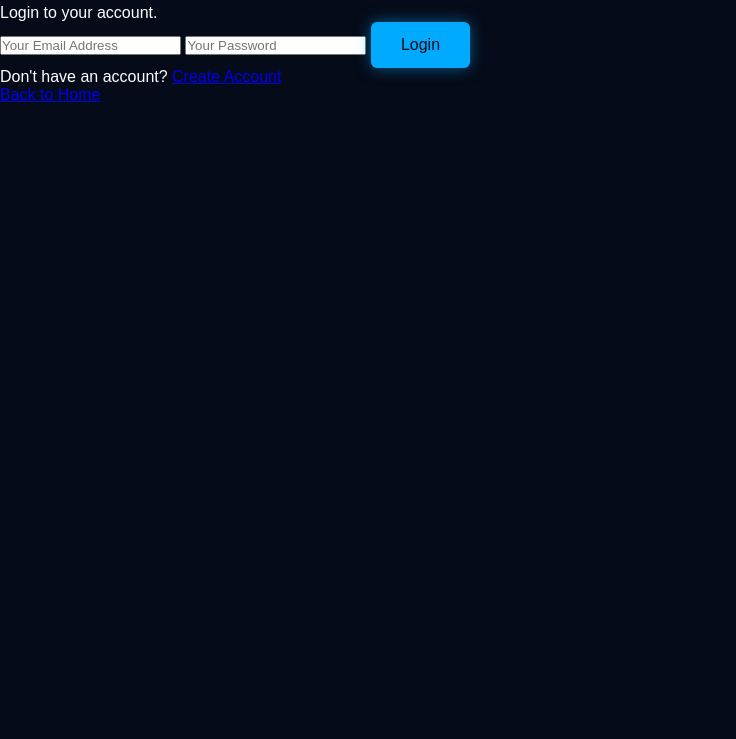
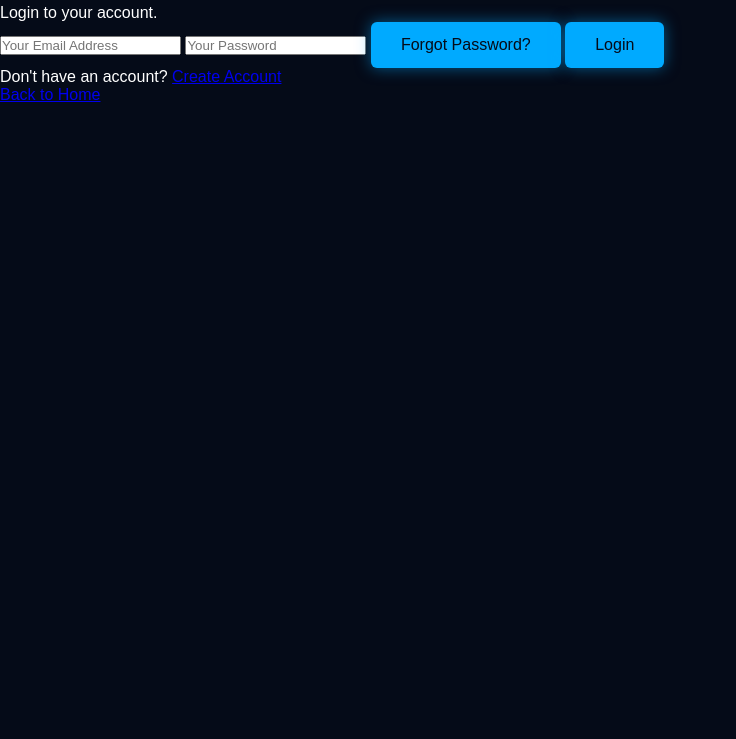
Before and after one commit to ratemodaniel16-cpu/ratemo-tech, a plain HTML site: page login.html in a window 1280 px wide. Shown: the part 61-800 px from the top of the page, without its empty margins (0-736 px from the left). Drawn offline with nearby package versions, Linux system fonts and the light colour scheme.

Commit message:
Update login.html

```diff
--- a/login.html
+++ b/login.html
@@ -34,6 +34,9 @@
                 placeholder="Your Password"
                 required
             >
+            <button type="button" id="forgotPassword">
+    Forgot Password?
+</button>
 
             <button type="submit">Login</button>
 
```
